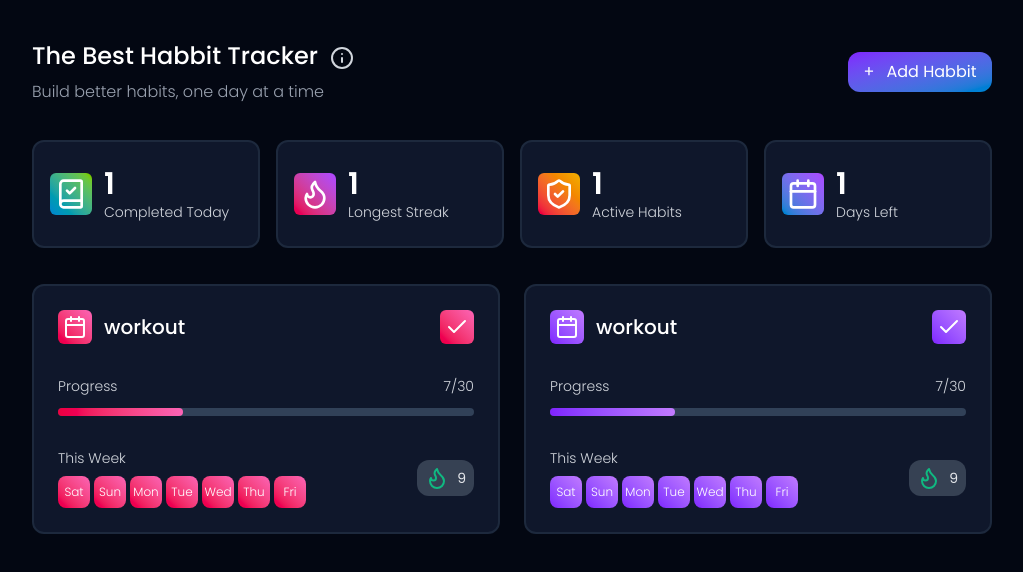
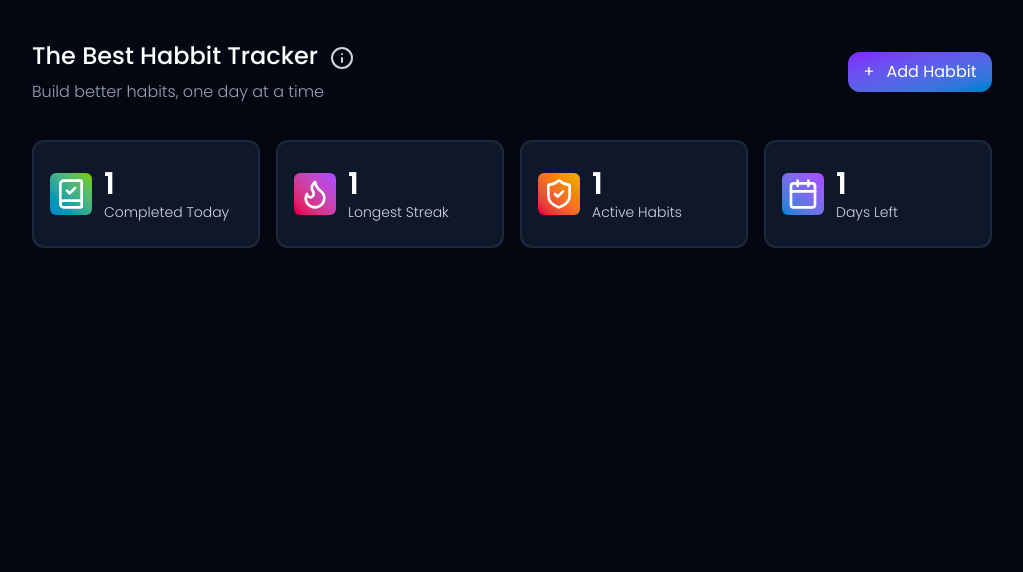
Before and after one commit to karo-yousefi/the-best-habit-tracker, a React (Vite) app: page / in a window 1280 px wide. Shown: the top 572 px of the page, without its empty margins (128-1151 px from the left). Built offline with nearby package versions, Linux system fonts and the light colour scheme.

Commit message:
Added the Add Habit functionality

```diff
--- a/src/App.jsx
+++ b/src/App.jsx
@@ -9,6 +9,20 @@ import AddHabitModal from "./components/AddHabitModal";
 const App = () => {
 	const [habits, setHabits] = useState([]);
 	const [addModalOpen, setAddModalOpen] = useState(false);
+	const [habitList, setHabitList] = useState([]);
+
+
+	const saveToLocalStorage = (key, value) => {
+		localStorage.setItem(key, value ? JSON.stringify(value) : "")
+	}
+
+	const loadFromLocalStorage = (key) => {
+		if (localStorage.getItem(key)) {
+			const data = JSON.parse(localStorage.getItem(key));
+			return data;
+		}
+	}
+
 
 
 	return (
@@ -22,11 +36,11 @@ const App = () => {
 					<StatsSection />
 
 					{/* habits */}
-					<HabitsSection />
+					<HabitsSection habitList={habitList} setHabitList={setHabitList} saveToLocalStorage={saveToLocalStorage} loadFromLocalStorage={loadFromLocalStorage} />
 				</div>
 
 				{/* add new habit modal */}
-				<AddHabitModal addModalOpen={addModalOpen} setAddModalOpen={setAddModalOpen} />
+				<AddHabitModal addModalOpen={addModalOpen} setAddModalOpen={setAddModalOpen} saveToLocalStorage={saveToLocalStorage} loadFromLocalStorage={loadFromLocalStorage} habitList={habitList} setHabitList={setHabitList} />
 
 			</div>
 		</HabitContext.Provider>
--- a/src/components/AddHabitModal.jsx
+++ b/src/components/AddHabitModal.jsx
@@ -1,14 +1,19 @@
-import { useRef, useState } from "react";
+import { useEffect, useRef, useState } from "react";
 import CustomDropdown from "./CustomDropdown";
-import { availableIcons } from "../data/data";
+import { availableIcons, howOftenOptions } from "../data/data";
+import { useContext } from "react";
+import HabitContext from "../context/habitContext";
 
-const AddHabitModal = ({ addModalOpen, setAddModalOpen }) => {
+const AddHabitModal = ({ addModalOpen, setAddModalOpen, saveToLocalStorage, loadFromLocalStorage, habitList, setHabitList }) => {
 	const modalBGRef = useRef(null);
+
 	const [habitName, setHabitName] = useState("");
 	const [howOften, setHowOften] = useState("Daily");
 	const [colorOne, setColorOne] = useState("#8a26fc");
 	const [colorTwo, setColorTwo] = useState("#fa147f");
 	const [selectedIcon, setSelectedIcon] = useState(null);
+	const [newHabitId, setNewHabitId] = useState(0);
+
 
 
 	const handleCloseModal = () => {
@@ -23,7 +28,35 @@ const AddHabitModal = ({ addModalOpen, setAddModalOpen }) => {
 	const handleAddHabit = () => {
 		setAddModalOpen(false);
 
+		// undefined checking!!
+		const newHabitData = {
+			id: newHabitId,
+			name: habitName,
+			howOften: howOften,
+			colorOne: colorOne,
+			colorTwo: colorTwo,
+			icon: selectedIcon,
+			streak: 0,
+		}
+
+		let newHabitList = [];
+
+		if (habitList) {
+			newHabitList = [...habitList];
+		}
+		newHabitList.push(newHabitData);
+		setHabitList(newHabitList);
+
+		saveToLocalStorage("habits", newHabitList);
+
 	}
+
+	useEffect(() => {
+
+
+	}, [])
+
+
 
 
 	return (
@@ -121,10 +154,10 @@ const AddHabitModal = ({ addModalOpen, setAddModalOpen }) => {
 					</div>
 				</div>
 				<div className="w-full">
-					<p className={`font-poppins text-white select-none font-[300] transition-all duration-300 ${selectedIcon ? "opacity-100" : "opacity-0"}`}>
+					<p className={`font-poppins text-white select-none font-[300] transition-all duration-300 ${selectedIcon !== null && selectedIcon >=0  ? "opacity-100" : "opacity-0"}`}>
 						selected: <span className="text-violet-500 select-none font-[500]">
 							{
-								selectedIcon ?
+								selectedIcon !== null && selectedIcon >= 0 ?
 									availableIcons[selectedIcon].label :
 									null
 							}
--- a/src/components/HabitComponent.jsx
+++ b/src/components/HabitComponent.jsx
@@ -1,9 +1,11 @@
-import { useState } from "react";
+import { useEffect, useState } from "react";
 import { Check, Flame } from "lucide-react";
 import { daysOfWeek, flameColors } from "../data/data";
+import { availableIcons } from "../data/data";
 
 
-const HabitComponent = ({ id, title, streak, icon, fromColor, toColor }) => {
+
+const HabitComponent = ({ id, title, colorOne, colorTwo, icon, streak}) => {
 
 	const [habitsCompletedToday, setHabitsCompletedToday] = useState([]);
 	const [firstDayOfWeek, setFirstDayOfWeek] = useState("sat"); // Sat Sun Mon
@@ -17,7 +19,7 @@ const HabitComponent = ({ id, title, streak, icon, fromColor, toColor }) => {
 	};
 
 	const getPercentage = (id) => {
-		return `${"30"}%`;
+		return "40%";
 	}
 
 	const changeFirstDayOfWeek = () => {
@@ -25,12 +27,13 @@ const HabitComponent = ({ id, title, streak, icon, fromColor, toColor }) => {
 	}
 
 
+
 	return (
 		<div className="bg-slate-900 border-[2px] py-6 px-6 border-slate-800 rounded-xl hover:border-slate-700 transition-all flex flex-col justify-start gap-8">
 			<div className="flex justify-between items-center">
 				<div className="flex justify-center items-center gap-3">
-					<div className={`bg-gradient-to-bl ${fromColor} ${toColor} text-white p-[5px] rounded-md`}>
-						{icon}
+					<div className="bg-gradient-to-bl ${colorOne} ${colorTwo} text-white p-[5px] rounded-md" style={{backgroundImage: `linear-gradient(to right, ${colorOne}, ${colorTwo})`}}>
+						{availableIcons[icon].icon}
 					</div>
 					<div>
 						<p className="font-poppins font-[500] text-xl text-white select-none">{title}</p>
@@ -38,7 +41,7 @@ const HabitComponent = ({ id, title, streak, icon, fromColor, toColor }) => {
 				</div>
 
 				<div>
-					<div className={`bg-gradient-to-bl ${fromColor} ${toColor} text-white p-[5px] rounded-md cursor-pointer hover:opacity-75 transition-all`}><Check /></div>
+					<div className="text-white p-[5px] rounded-md cursor-pointer hover:opacity-75 transition-all" style={{backgroundImage: `linear-gradient(to right, ${colorOne}, ${colorTwo})`}}><Check /></div>
 				</div>
 			</div>
 
@@ -49,7 +52,7 @@ const HabitComponent = ({ id, title, streak, icon, fromColor, toColor }) => {
 				</div>
 				<div className="relative w-full h-2">
 					<div className="absolute w-full bg-slate-700 rounded-xl h-full"></div>
-					<div className={`absolute h-full bg-gradient-to-l ${toColor} ${fromColor} rounded-xl transition-all`} style={{width: getPercentage(0)}}></div>
+					<div className="absolute h-full rounded-xl transition-all" style={{width: getPercentage(0), backgroundImage: `linear-gradient(to right, ${colorOne}, ${colorTwo})`}}></div>
 				</div>
 			</div>
 
@@ -59,7 +62,7 @@ const HabitComponent = ({ id, title, streak, icon, fromColor, toColor }) => {
 					<div className="flex gap-1">
 						{
 							daysOfWeek[firstDayOfWeek].map(day => (
-								<div key={day} className={`bg-gradient-to-bl ${fromColor} ${toColor} rounded-[8px] w-8 h-8 text-xs font-[300] text-white font-poppins flex justify-center items-center select-none`}>{day}</div>
+								<div key={day} className="rounded-[8px] w-8 h-8 text-xs font-[300] text-white font-poppins flex justify-center items-center select-none" style={{backgroundImage: `linear-gradient(to right, ${colorOne}, ${colorTwo})`}}>{day}</div>
 							))
 						}
 					</div>
--- a/src/components/HabitsSection.jsx
+++ b/src/components/HabitsSection.jsx
@@ -2,37 +2,26 @@ import { useEffect, useState } from "react";
 import HabitComponent from "./HabitComponent";
 import { Calendar } from "lucide-react";
 
-const HabitsSection = () => {
+const HabitsSection = ({ habitList, setHabitList, saveToLocalStorage, loadFromLocalStorage }) => {
 
 	const [habits, setHabits] = useState([]);
 
+	const removeHabit = (id) => {
+		null
+	}
+
 	useEffect(() => {
-		setHabits([
-		{
-			id: 0,
-			title: "workout",
-			streak: 3,
-			icon: <Calendar />,
-			fromColor: "from-pink-400",
-			toColor: "to-rose-600",
-		},
-		{
-			id: 1,
-			title: "workout",
-			streak: 3,
-			icon: <Calendar />,
-			fromColor: "from-purple-400",
-			toColor: "to-violet-600",
-		}
-	])
+		const loadedHabits = loadFromLocalStorage("habits");
+
+		setHabitList(loadedHabits);
 	}, [])
 
 
 	return (
 		<div className="grid grid-cols-1 md:grid-cols-2 gap-6">
 			{
-				habits && habits.map(habit => (
-					<HabitComponent key={habit.id} id={habit.id} title={habit.title} streak={habit.streak} icon={habit.icon} fromColor={habit.fromColor} toColor={habit.toColor} />
+				habitList && habitList.map(habit => (
+					<HabitComponent key={habit.id} id={habit.id} title={habit.name} colorOne={habit.colorOne} colorTwo={habit.colorTwo} icon={habit.icon} streak={habit.streak} />
 				))
 			}
 		</div>
```
